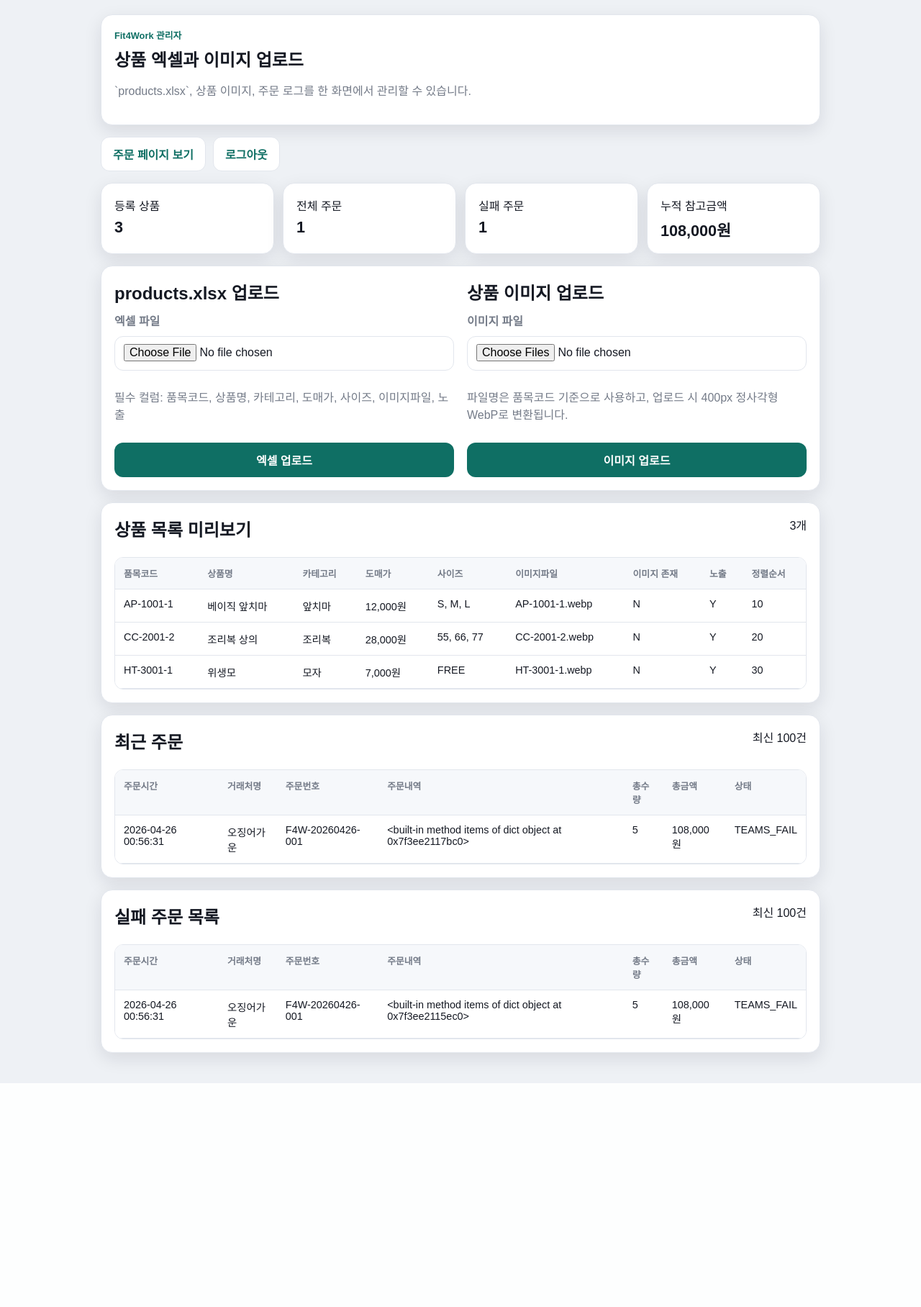
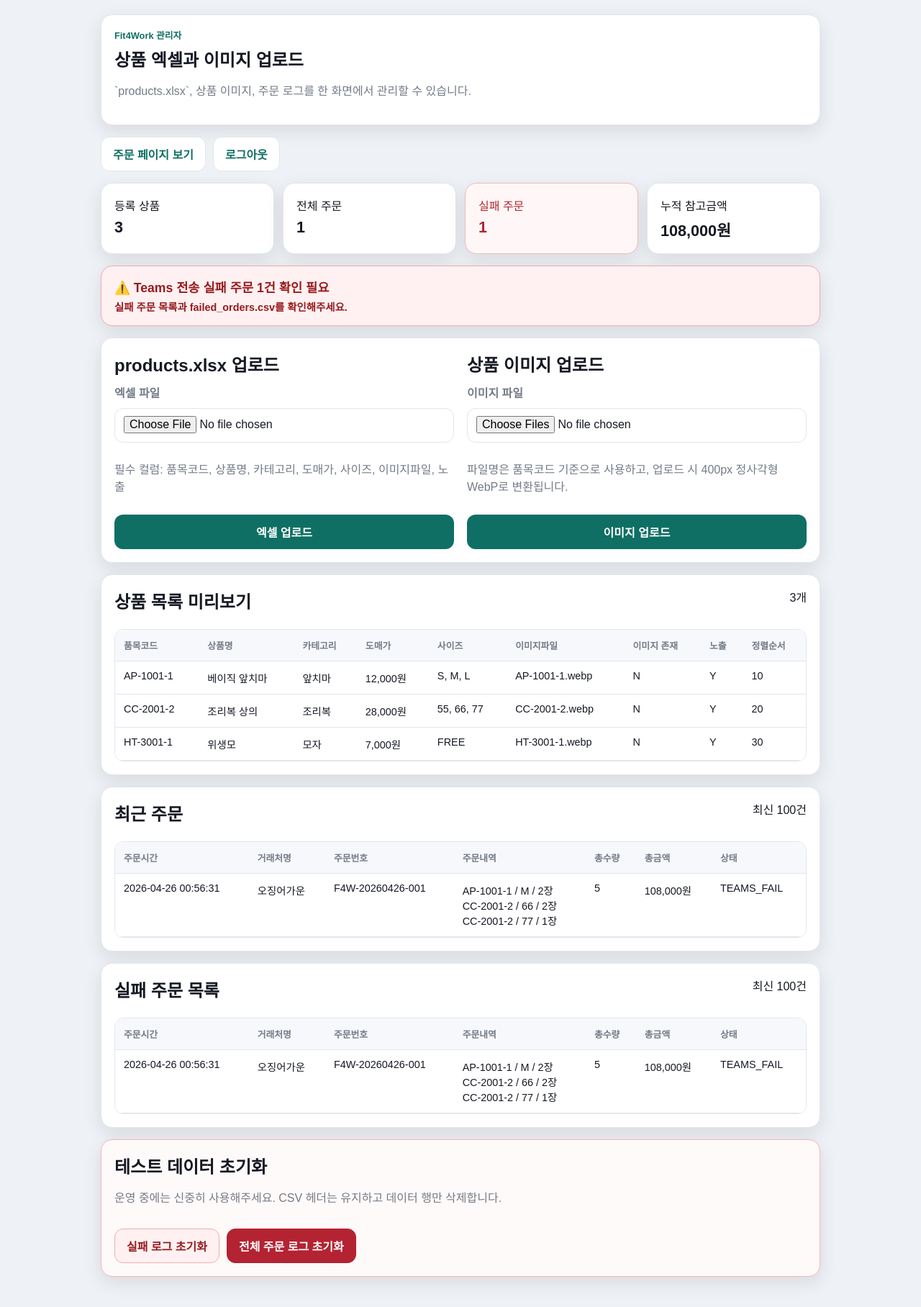
Before and after one commit to sinikis79/fit4work-order-app, a Flask app: page /admin in a window 1280 px wide. Shown: the whole page at 72% size. Before the commit the page ends 1505 px from the top, so only its background shows below. Run offline with Flask 3, Linux system fonts and the light colour scheme; the visitor is signed in with stand-in values (Sample User, id 1).

Commit message:
feat: 관리자 UI 개선 및 무료배송 표시 수정

```diff
--- a/app.py
+++ b/app.py
@@ -36,6 +36,7 @@ JS_DIR = STATIC_DIR / "js"
 IMAGE_DIR = STATIC_DIR / "product_images"
 BACKUP_DIR = BASE_DIR / "backups"
 IMAGE_BACKUP_DIR = BACKUP_DIR / "images"
+ORDER_BACKUP_DIR = BACKUP_DIR / "orders"
 PRODUCTS_FILE = BASE_DIR / "products.xlsx"
 ORDERS_LOG_FILE = BASE_DIR / "orders_log.csv"
 FAILED_ORDERS_FILE = BASE_DIR / "failed_orders.csv"
@@ -83,7 +84,7 @@ app.config["MAX_CONTENT_LENGTH"] = 20 * 1024 * 1024
 
 
 def ensure_directories() -> None:
-    for path in [TEMPLATES_DIR, STATIC_DIR, CSS_DIR, JS_DIR, IMAGE_DIR, BACKUP_DIR, IMAGE_BACKUP_DIR]:
+    for path in [TEMPLATES_DIR, STATIC_DIR, CSS_DIR, JS_DIR, IMAGE_DIR, BACKUP_DIR, IMAGE_BACKUP_DIR, ORDER_BACKUP_DIR]:
         path.mkdir(parents=True, exist_ok=True)
 
 
@@ -148,8 +149,25 @@ def initialize_files() -> None:
     ensure_directories()
     ensure_csv(ORDERS_LOG_FILE, ORDER_HEADERS)
     ensure_csv(FAILED_ORDERS_FILE, FAILED_ORDER_HEADERS)
+    backup_csv_files()
     create_sample_products_xlsx()
     create_placeholder_image()
+
+
+def backup_csv_file(source: Path, prefix: str) -> None:
+    if not source.exists():
+        return
+
+    backup_path = ORDER_BACKUP_DIR / f"{prefix}_{datetime.now():%Y%m%d}.csv"
+    if backup_path.exists():
+        return
+
+    shutil.copy2(source, backup_path)
+
+
+def backup_csv_files() -> None:
+    backup_csv_file(ORDERS_LOG_FILE, "orders_log")
+    backup_csv_file(FAILED_ORDERS_FILE, "failed_orders")
 
 
 def safe_text(value) -> str:
@@ -304,6 +322,10 @@ def write_csv_rows(path: Path, headers: list[str], rows: list[dict]) -> None:
         writer.writerows(normalized_rows)
 
 
+def clear_csv_rows(path: Path, headers: list[str]) -> None:
+    write_csv_rows(path, headers, [])
+
+
 def append_csv_row(path: Path, headers: list[str], row: dict) -> None:
     ensure_csv(path, headers)
     normalized_row = normalize_csv_row(row, headers)
@@ -393,26 +415,29 @@ def send_failure_email(order: dict, error_message: str) -> tuple[bool, str]:
     message["Subject"] = "[Fit4Work] Teams 전송 실패 - 주문 확인 필요"
     message["From"] = username
     message["To"] = recipient
-    message.set_content(
-        "\n".join(
-            [
-                "Teams 전송에 실패한 주문이 있습니다.",
-                "",
-                f"주문번호: {order['order_id']}",
-                f"거래처: {order['customer_name']}",
-                "",
-                "주문 내역:",
-                order["items"],
-                "",
-                f"총수량: {order['total_qty']}장",
-                f"총 참고금액: {format_currency(parse_int(order['total_amount']))}",
-                "",
-                f"오류 내용: {error_message}",
-                "",
-                "failed_orders.csv와 서버 로그를 확인해주세요.",
-            ]
-        )
+    lines = [
+        "Teams 전송에 실패한 주문이 있습니다.",
+        "",
+        f"주문번호: {order['order_id']}",
+        f"거래처: {order['customer_name']}",
+        "",
+        "주문 내역:",
+        order["items"],
+        "",
+        f"총수량: {order['total_qty']}장",
+        f"총 참고금액: {format_currency(parse_int(order['total_amount']))}",
+    ]
+    if order.get("memo"):
+        lines.extend(["", f"요청사항: {order['memo']}"])
+    lines.extend(
+        [
+            "",
+            f"오류 내용: {error_message}",
+            "",
+            "failed_orders.csv와 서버 로그를 확인해주세요.",
+        ]
     )
+    message.set_content("\n".join(lines))
 
     try:
         with smtplib.SMTP(host, port, timeout=10) as server:
@@ -623,11 +648,14 @@ def admin_page():
     initialize_files()
 
     if request.method == "POST" and not is_admin_authenticated():
-        admin_password = safe_text(os.getenv("ADMIN_PASSWORD", "change_me"))
+        admin_password = safe_text(os.getenv("ADMIN_PASSWORD"))
         submitted_password = safe_text(request.form.get("password"))
-        if submitted_password == admin_password:
+        if admin_password and submitted_password == admin_password:
             session["admin_authenticated"] = True
             flash("관리자 로그인에 성공했습니다.", "success")
+            return redirect(url_for("admin_page"))
+        if not admin_password:
+            flash("ADMIN_PASSWORD 환경변수를 설정해주세요.", "error")
             return redirect(url_for("admin_page"))
         flash("비밀번호가 올바르지 않습니다.", "error")
 
@@ -697,6 +725,28 @@ def upload_images():
     return redirect(url_for("admin_page"))
 
 
+@app.post("/admin/clear-failed-orders")
+def clear_failed_orders():
+    if not is_admin_authenticated():
+        return redirect(url_for("admin_page"))
+
+    with FAILED_ORDERS_FILE_LOCK:
+        clear_csv_rows(FAILED_ORDERS_FILE, FAILED_ORDER_HEADERS)
+    flash("실패 주문 로그를 초기화했습니다.", "success")
+    return redirect(url_for("admin_page"))
+
+
+@app.post("/admin/clear-orders")
+def clear_orders():
+    if not is_admin_authenticated():
+        return redirect(url_for("admin_page"))
+
+    with ORDERS_LOG_FILE_LOCK:
+        clear_csv_rows(ORDERS_LOG_FILE, ORDER_HEADERS)
+    flash("전체 주문 로그를 초기화했습니다.", "success")
+    return redirect(url_for("admin_page"))
+
+
 @app.get("/admin/logout")
 def admin_logout():
     session.pop("admin_authenticated", None)
--- a/static/css/order.css
+++ b/static/css/order.css
@@ -23,6 +23,7 @@
 
 html {
   scroll-behavior: smooth;
+  scroll-padding-top: 16px;
 }
 
 body {
@@ -160,8 +161,9 @@ button:disabled {
   align-items: center;
   justify-content: flex-end;
   gap: 7px;
+  flex: 0 0 auto;
   min-height: 38px;
-  max-width: 210px;
+  max-width: none;
   padding: 9px 12px;
   border: 1px solid rgba(255, 255, 255, 0.28);
   border-radius: 999px;
@@ -171,6 +173,7 @@ button:disabled {
   font-weight: 900;
   text-align: right;
   line-height: 1.25;
+  white-space: nowrap;
   box-shadow:
     inset 0 1px 0 rgba(255, 255, 255, 0.16),
     0 6px 14px rgba(5, 44, 40, 0.14);
@@ -935,6 +938,7 @@ button:disabled {
 .admin-login,
 .admin-grid,
 .admin-table-card,
+.admin-danger-zone,
 .stat-card {
   border: 1px solid var(--line);
   border-radius: 16px;
@@ -946,6 +950,7 @@ button:disabled {
 .admin-login,
 .admin-grid,
 .admin-table-card,
+.admin-danger-zone,
 .stat-card {
   padding: 18px;
 }
@@ -953,7 +958,8 @@ button:disabled {
 .admin-header h1,
 .admin-table-card h2,
 .admin-grid h2,
-.admin-login h2 {
+.admin-login h2,
+.admin-danger-zone h2 {
   margin: 0 0 10px;
 }
 
@@ -1030,9 +1036,68 @@ input[type="file"] {
   font-size: 1.35rem;
 }
 
+.stat-card-danger {
+  border-color: #f4b7b7;
+  background: #fff7f7;
+}
+
+.stat-card-danger div,
+.stat-card-danger strong {
+  color: #b42332;
+}
+
+.admin-alert {
+  display: grid;
+  gap: 4px;
+  padding: 16px 18px;
+  border-radius: 16px;
+  font-weight: 800;
+  text-decoration: none;
+  box-shadow: var(--shadow);
+}
+
+.admin-alert strong {
+  font-size: 1.1rem;
+}
+
+.admin-alert span {
+  font-size: 0.9rem;
+}
+
+.admin-alert-danger {
+  color: #981b1e;
+  border: 1px solid #f2aaaa;
+  background: #fff1f1;
+}
+
 .admin-grid {
   display: grid;
   gap: 18px;
+}
+
+.admin-danger-zone {
+  display: grid;
+  gap: 14px;
+  border-color: #f4b7b7;
+  background: #fffafa;
+}
+
+.danger-actions {
+  display: flex;
+  flex-wrap: wrap;
+  gap: 10px;
+}
+
+.danger-button {
+  color: #981b1e;
+  border: 1px solid #f2aaaa;
+  background: #fff1f1;
+}
+
+.danger-button-strong {
+  color: #fff;
+  border-color: #b42332;
+  background: #b42332;
 }
 
 .table-header {
@@ -1048,6 +1113,13 @@ input[type="file"] {
   border-radius: 12px;
 }
 
+.product-table-scroll {
+  max-height: 360px;
+  overflow: auto;
+}
+
+.order-table-scroll,
+.failed-table-scroll,
 .scroll-table {
   max-height: 420px;
   overflow: auto;
--- a/templates/admin.html
+++ b/templates/admin.html
@@ -48,7 +48,7 @@
           <div>전체 주문</div>
           <strong>{{ stats.order_count }}</strong>
         </article>
-        <article class="card stat-card">
+        <article class="card stat-card {% if stats.failed_count > 0 %}stat-card-danger{% endif %}">
           <div>실패 주문</div>
           <strong>{{ stats.failed_count }}</strong>
         </article>
@@ -57,6 +57,13 @@
           <strong>{{ "{:,}".format(stats.sales_total) }}원</strong>
         </article>
       </section>
+
+      {% if stats.failed_count > 0 %}
+        <a class="admin-alert admin-alert-danger" href="#failed-orders" role="alert">
+          <strong>⚠️ Teams 전송 실패 주문 {{ stats.failed_count }}건 확인 필요</strong>
+          <span>실패 주문 목록과 failed_orders.csv를 확인해주세요.</span>
+        </a>
+      {% endif %}
 
       <section class="card admin-grid">
         <div>
@@ -84,7 +91,7 @@
           <h2>상품 목록 미리보기</h2>
           <span>{{ products|length }}개</span>
         </div>
-        <div class="table-wrap">
+        <div class="table-wrap product-table-scroll">
           <table>
             <thead>
               <tr>
@@ -123,7 +130,7 @@
           <h2>최근 주문</h2>
           <span>최신 100건</span>
         </div>
-        <div class="table-wrap scroll-table">
+        <div class="table-wrap order-table-scroll">
           <table>
             <thead>
               <tr>
@@ -142,7 +149,7 @@
                   <td>{{ order.created_at }}</td>
                   <td>{{ order.customer_name }}</td>
                   <td>{{ order.order_id }}</td>
-                  <td class="prelike">{{ order.items }}</td>
+                  <td class="prelike">{{ order["items"] }}</td>
                   <td>{{ order.total_qty }}</td>
                   <td>{{ "{:,}".format((order.total_amount or "0")|int) }}원</td>
                   <td>{{ order.teams_status }}</td>
@@ -157,12 +164,12 @@
         </div>
       </section>
 
-      <section class="card admin-table-card">
+      <section id="failed-orders" class="card admin-table-card">
         <div class="table-header">
           <h2>실패 주문 목록</h2>
           <span>최신 100건</span>
         </div>
-        <div class="table-wrap scroll-table">
+        <div class="table-wrap failed-table-scroll">
           <table>
             <thead>
               <tr>
@@ -181,7 +188,7 @@
                   <td>{{ order.created_at }}</td>
                   <td>{{ order.customer_name }}</td>
                   <td>{{ order.order_id }}</td>
-                  <td class="prelike">{{ order.items }}</td>
+                  <td class="prelike">{{ order["items"] }}</td>
                   <td>{{ order.total_qty }}</td>
                   <td>{{ "{:,}".format((order.total_amount or "0")|int) }}원</td>
                   <td>{{ order.teams_status }}</td>
@@ -195,6 +202,29 @@
           </table>
         </div>
       </section>
+
+      <section class="card admin-danger-zone">
+        <div>
+          <h2>테스트 데이터 초기화</h2>
+          <p class="admin-note">운영 중에는 신중히 사용해주세요. CSV 헤더는 유지하고 데이터 행만 삭제합니다.</p>
+        </div>
+        <div class="danger-actions">
+          <form
+            method="post"
+            action="{{ url_for('clear_failed_orders') }}"
+            onsubmit="return confirm('failed_orders.csv의 데이터 행을 모두 삭제할까요?');"
+          >
+            <button class="button danger-button" type="submit">실패 로그 초기화</button>
+          </form>
+          <form
+            method="post"
+            action="{{ url_for('clear_orders') }}"
+            onsubmit="return confirm('orders_log.csv의 전체 주문 데이터를 모두 삭제할까요? 누적 참고금액도 0원이 됩니다.');"
+          >
+            <button class="button danger-button danger-button-strong" type="submit">전체 주문 로그 초기화</button>
+          </form>
+        </div>
+      </section>
     {% endif %}
   </main>
 </body>
```
Also changed, not shown: 1 other file.
